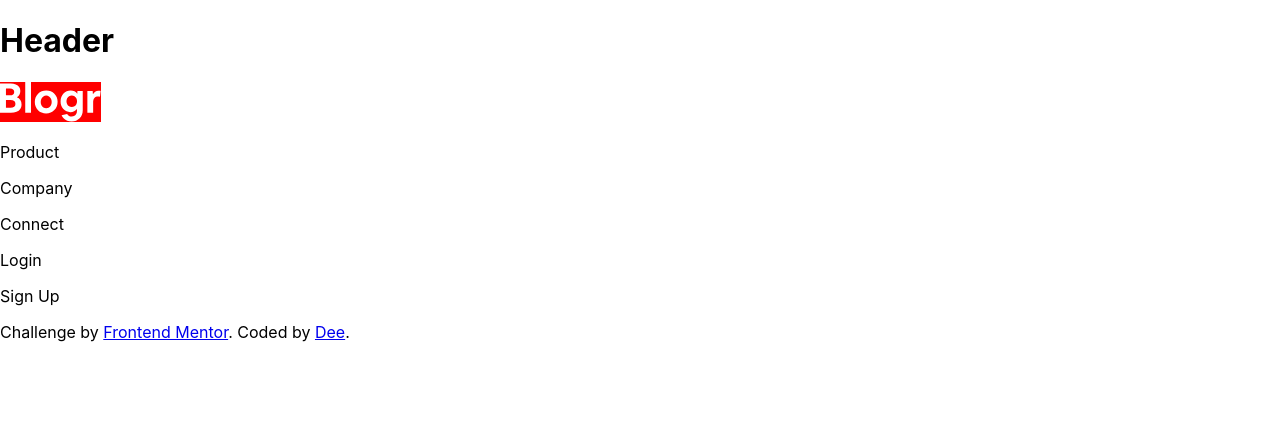
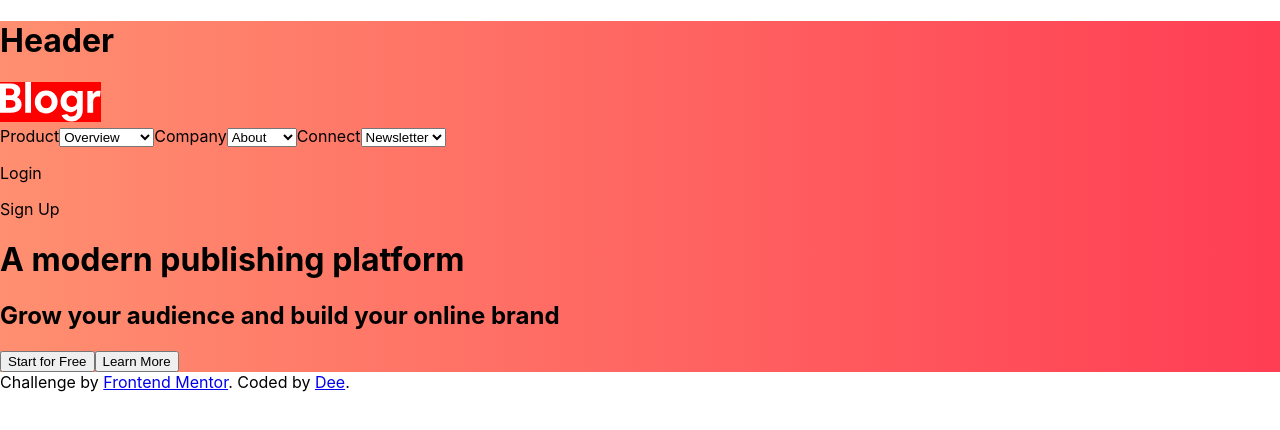
Before and after one commit to DeeDowns/blogr-landing-page, a React (Create React App) app in the folder blogr-landing-page/: page / in a window 1280 px wide. Shown: the top 430 px of the page. Built offline with nearby package versions, Linux system fonts and the light colour scheme.

Commit message:
set up rough structure of header and nav

```diff
--- /dev/null
+++ b/blogr-landing-page/src/components/Header.css
@@ -0,0 +1,3 @@
+header {
+    background-image: linear-gradient(to right, hsl(13, 100%, 72%), hsl(353, 100%, 62%));
+}
--- a/blogr-landing-page/src/components/Header.js
+++ b/blogr-landing-page/src/components/Header.js
@@ -1,5 +1,7 @@
 import React from 'react'
 import blogrlogo from '../images/logo.svg'
+import bgPatternIntro from '../images/bg-pattern-intro.svg'
+import './Header.css';
 
 const Header = () => {
 
@@ -7,14 +9,44 @@ const Header = () => {
     return (
         <header>
             <h1>Header</h1>
+            {/* <img src={bgPatternIntro} alt='circles and squares design'/> */}
             <img src={blogrlogo} alt='blogr logo' style={{backgroundColor: 'red'}} />
             <nav>
-                <p>Product</p>
-                <p>Company</p>
-                <p>Connect</p>
-                <p>Login</p>
-                <p>Sign Up</p>
+                <label>Product</label>
+                <select>
+                <option>Overview</option>
+                <option>Pricing</option>
+                <option>Marketplace</option>
+                <option>Features</option>
+                <option>Integrations</option>
+                </select>
+
+                <label>Company</label>
+                <select>
+                <option>About</option>
+                <option>Team</option>
+                <option>Blog</option>
+                <option>Careers</option>
+                </select>
+
+                <label>Connect</label>
+                <select>
+                <option>Newsletter</option>
+                <option>LinkedIn</option>
+                </select>
+                <div>
+                    <p>Login</p>
+                    <p>Sign Up</p>
+                </div>
             </nav>
+            <div>
+                <h1>A modern publishing platform</h1>
+                <h2>Grow your audience and build your online brand</h2>
+                <div>
+                    <button>Start for Free</button>
+                    <button>Learn More</button>
+                </div>
+            </div>
         </header>
     )
 }
```
